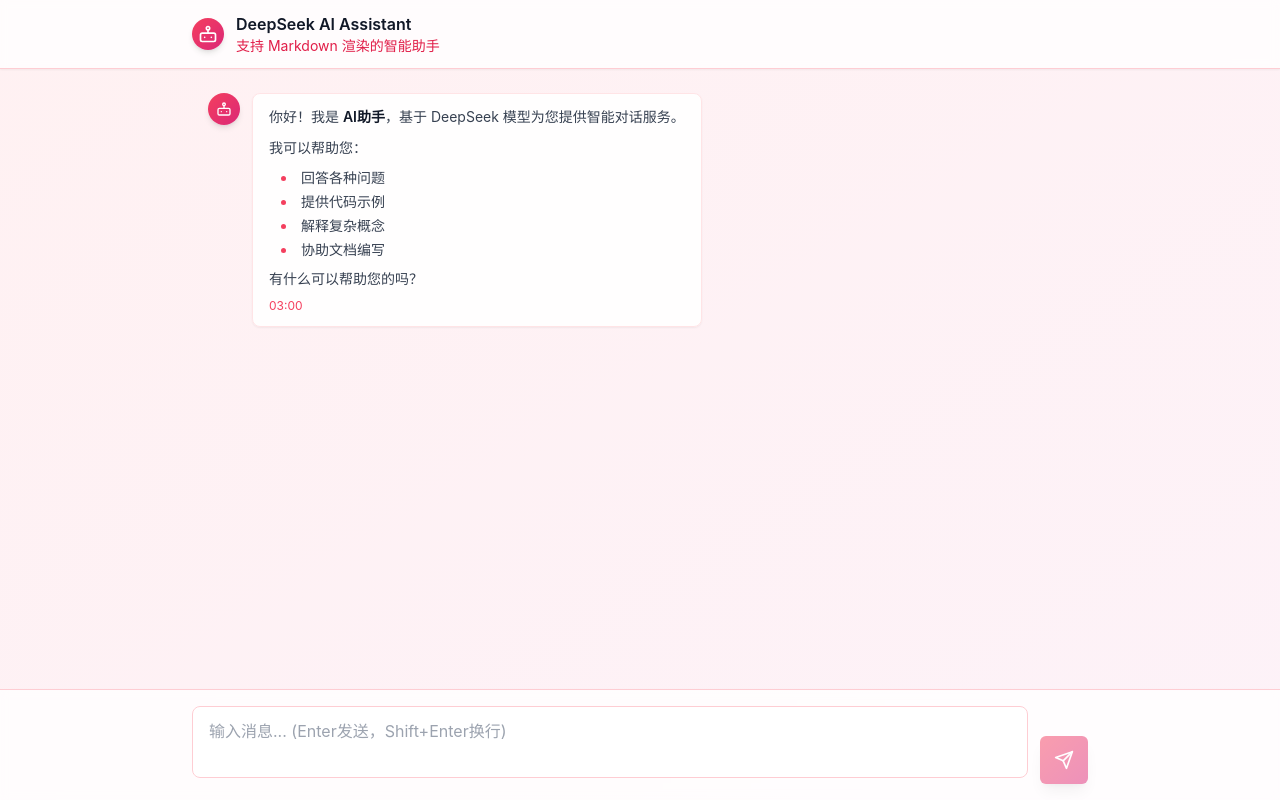
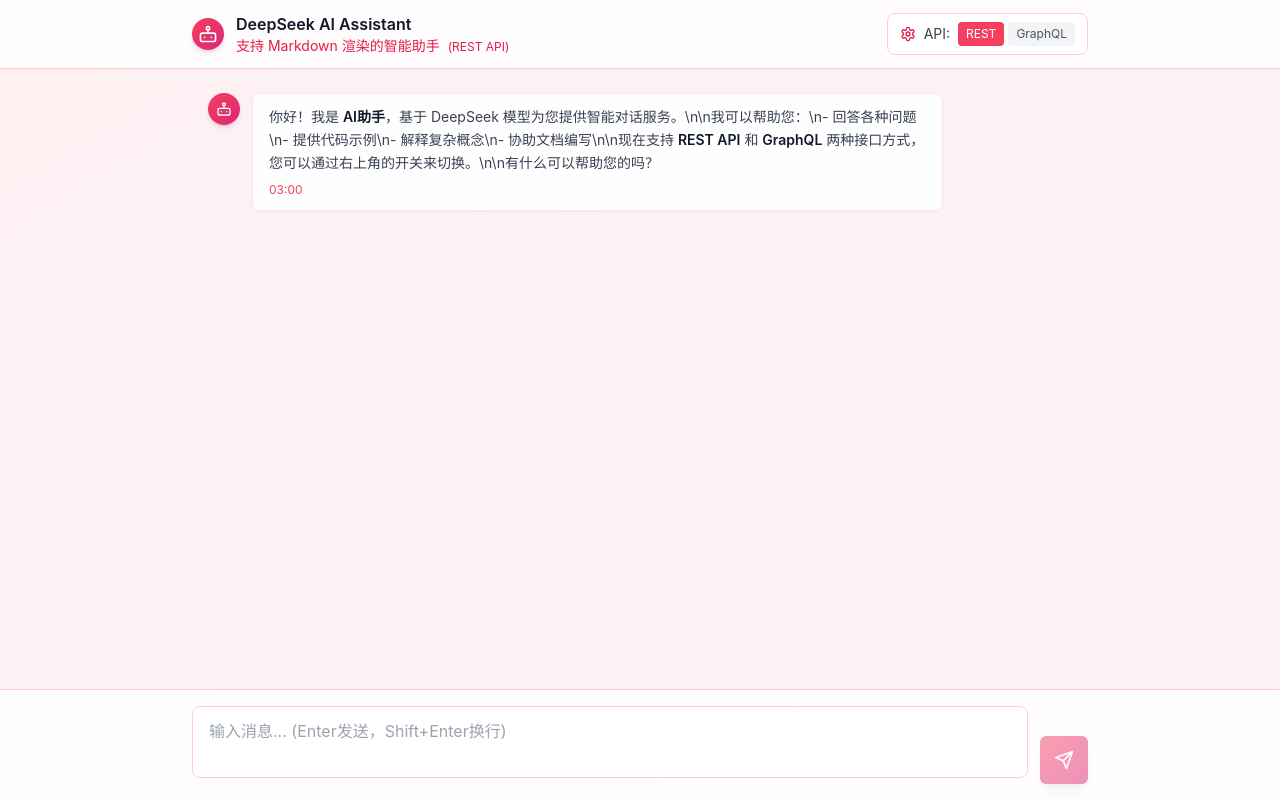
Before and after one commit to licong-site/ai-app, a React (Create React App) app: page / in a window 1280 px wide. Built offline with nearby package versions, Linux system fonts and the light colour scheme.

Commit message:
feat: update ChatApp to support GraphQL/REST API switching

```diff
--- a/src/components/ChatApp.tsx
+++ b/src/components/ChatApp.tsx
@@ -1,5 +1,5 @@
 import React, { useState, useRef, useEffect } from 'react';
-import { Send, Bot, User, Loader2, AlertCircle } from 'lucide-react';
+import { Send, Bot, User, Loader2, AlertCircle, Settings } from 'lucide-react';
 import {
   Message,
   ButtonProps,
@@ -11,6 +11,7 @@
 
 // 导入API函数
 import { sendMessageToAPI } from '../utils/api';
+import { sendMessageToGraphQLAPI } from '../utils/graphql';
 // 导入Markdown渲染组件
 import MarkdownRenderer from './MarkdownRenderer';
 
@@ -61,6 +62,43 @@
   );
 };
 
+// API 切换组件
+interface APIToggleProps {
+  useGraphQL: boolean;
+  onToggle: (useGraphQL: boolean) => void;
+}
+
+const APIToggle: React.FC<APIToggleProps> = ({ useGraphQL, onToggle }) => {
+  return (
+    <div className="flex items-center gap-2 px-3 py-2 bg-white/90 backdrop-blur-sm rounded-lg border border-rose-200">
+      <Settings className="w-4 h-4 text-rose-600" />
+      <span className="text-sm text-gray-700">API:</span>
+      <div className="flex items-center gap-1">
+        <button
+          onClick={() => onToggle(false)}
+          className={`px-2 py-1 text-xs rounded transition-colors ${
+            !useGraphQL
+              ? 'bg-rose-500 text-white'
+              : 'bg-gray-100 text-gray-600 hover:bg-gray-200'
+          }`}
+        >
+          REST
+        </button>
+        <button
+          onClick={() => onToggle(true)}
+          className={`px-2 py-1 text-xs rounded transition-colors ${
+            useGraphQL
+              ? 'bg-rose-500 text-white'
+              : 'bg-gray-100 text-gray-600 hover:bg-gray-200'
+          }`}
+        >
+          GraphQL
+        </button>
+      </div>
+    </div>
+  );
+};
+
 // 错误提示组件
 interface ErrorBannerProps {
   error: string;
@@ -92,6 +130,18 @@
           title: '请求过于频繁',
           description: error,
           className: 'bg-yellow-50 border-yellow-200 text-yellow-800'
+        };
+      case 'GRAPHQL_ERROR':
+        return {
+          title: 'GraphQL 请求错误',
+          description: error,
+          className: 'bg-purple-50 border-purple-200 text-purple-800'
+        };
+      case 'NETWORK_ERROR':
+        return {
+          title: '网络连接错误',
+          description: error,
+          className: 'bg-blue-50 border-blue-200 text-blue-800'
         };
       default:
         return {
@@ -192,7 +242,11 @@
 };
 
 // 加载指示器组件
-const LoadingIndicator: React.FC = () => {
+interface LoadingIndicatorProps {
+  useGraphQL: boolean;
+}
+
+const LoadingIndicator: React.FC<LoadingIndicatorProps> = ({ useGraphQL }) => {
   return (
     <div className="flex gap-3 justify-start">
       <div className="w-8 h-8 bg-gradient-to-br from-rose-500 to-pink-600 rounded-full flex items-center justify-center flex-shrink-0 shadow-md">
@@ -201,7 +255,12 @@
       <div className="bg-white/90 backdrop-blur-sm border border-rose-100 rounded-lg px-4 py-3 shadow-sm">
         <div className="flex items-center gap-2 text-rose-600">
           <Loader2 className="w-4 h-4 animate-spin" />
-          <span className="text-sm">AI正在思考中...</span>
+          <span className="text-sm">
+            AI正在思考中...
+            <span className="text-xs ml-2 opacity-75">
+              ({useGraphQL ? 'GraphQL' : 'REST'})
+            </span>
+          </span>
         </div>
       </div>
     </div>
@@ -282,7 +341,7 @@
   const [messages, setMessages] = useState<Message[]>([
     {
       id: '1',
-      content: '你好！我是 **AI助手**，基于 DeepSeek 模型为您提供智能对话服务。\n\n我可以帮助您：\n- 回答各种问题\n- 提供代码示例\n- 解释复杂概念\n- 协助文档编写\n\n有什么可以帮助您的吗？',
+      content: '你好！我是 **AI助手**，基于 DeepSeek 模型为您提供智能对话服务。\\n\\n我可以帮助您：\\n- 回答各种问题\\n- 提供代码示例\\n- 解释复杂概念\\n- 协助文档编写\\n\\n现在支持 **REST API** 和 **GraphQL** 两种接口方式，您可以通过右上角的开关来切换。\\n\\n有什么可以帮助您的吗？',
       role: 'assistant',
       timestamp: new Date()
     }
@@ -290,6 +349,7 @@
   const [inputValue, setInputValue] = useState<string>('');
   const [isLoading, setIsLoading] = useState<boolean>(false);
   const [error, setError] = useState<{ message: string; type?: string } | null>(null);
+  const [useGraphQL, setUseGraphQL] = useState<boolean>(false); // GraphQL 开关
   const messagesEndRef = useRef<HTMLDivElement>(null);
 
   const scrollToBottom = (): void => {
@@ -318,7 +378,14 @@
     setIsLoading(true);
 
     try {
-      const response = await sendMessageToAPI(userMessage.content);
+      let response: string;
+
+      // 根据开关选择使用 REST API 还是 GraphQL
+      if (useGraphQL) {
+        response = await sendMessageToGraphQLAPI(userMessage.content);
+      } else {
+        response = await sendMessageToAPI(userMessage.content);
+      }
 
       const assistantMessage: Message = {
         id: (Date.now() + 1).toString(),
@@ -355,18 +422,34 @@
     setError(null);
   };
 
+  const handleAPIToggle = (shouldUseGraphQL: boolean): void => {
+    setUseGraphQL(shouldUseGraphQL);
+    // 可以在这里添加一些提示或者日志
+    console.log(`切换到 ${shouldUseGraphQL ? 'GraphQL' : 'REST'} API`);
+  };
+
   return (
     <div className="flex flex-col h-screen bg-gradient-to-br from-rose-50 to-pink-50">
       {/* Header */}
       <div className="bg-white/80 backdrop-blur-sm border-b border-rose-200 px-4 py-3 shadow-sm">
-        <div className="max-w-4xl mx-auto flex items-center gap-3">
-          <div className="w-8 h-8 bg-gradient-to-br from-rose-500 to-pink-600 rounded-full flex items-center justify-center shadow-md">
-            <Bot className="w-5 h-5 text-white" />
+        <div className="max-w-4xl mx-auto flex items-center justify-between">
+          <div className="flex items-center gap-3">
+            <div className="w-8 h-8 bg-gradient-to-br from-rose-500 to-pink-600 rounded-full flex items-center justify-center shadow-md">
+              <Bot className="w-5 h-5 text-white" />
+            </div>
+            <div>
+              <h1 className="font-semibold text-gray-900">DeepSeek AI Assistant</h1>
+              <p className="text-sm text-rose-600">
+                支持 Markdown 渲染的智能助手
+                <span className="ml-2 text-xs">
+                  ({useGraphQL ? 'GraphQL' : 'REST'} API)
+                </span>
+              </p>
+            </div>
           </div>
-          <div>
-            <h1 className="font-semibold text-gray-900">DeepSeek AI Assistant</h1>
-            <p className="text-sm text-rose-600">支持 Markdown 渲染的智能助手</p>
-          </div>
+
+          {/* API 切换开关 */}
+          <APIToggle useGraphQL={useGraphQL} onToggle={handleAPIToggle} />
         </div>
       </div>
 
@@ -387,7 +470,7 @@
               <MessageBubble key={message.id} message={message} />
             ))}
 
-            {isLoading && <LoadingIndicator />}
+            {isLoading && <LoadingIndicator useGraphQL={useGraphQL} />}
 
             <div ref={messagesEndRef} />
           </div>
```
